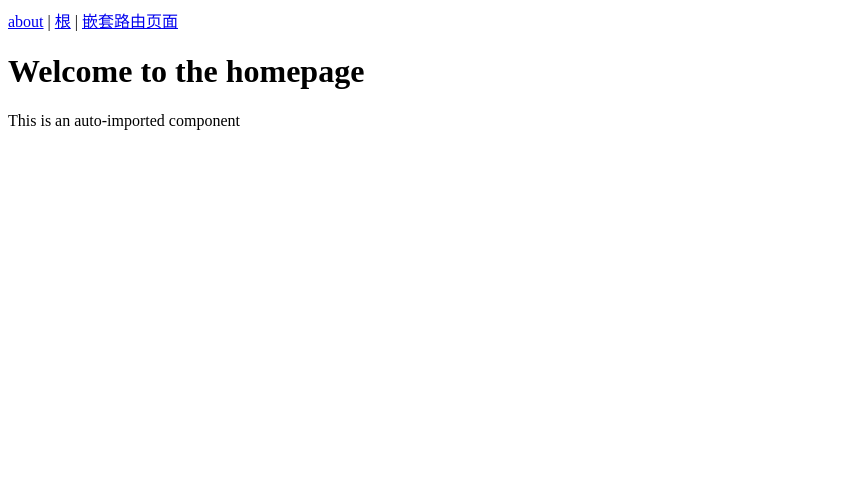
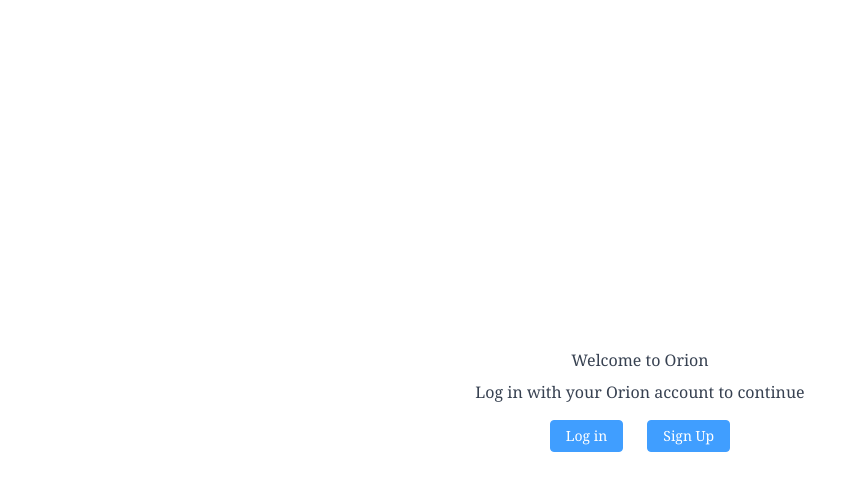
Before and after one commit to ispacc/ocean, a Nuxt app: page / in a window 1280 px wide. Shown: the top 490 px of the page, without its empty margins (0-859 px from the left). Built offline with nearby package versions, Linux system fonts and the light colour scheme.

Commit message:
:sparkles: Introducing new features.

```diff
--- a/app.vue
+++ b/app.vue
@@ -1,5 +1,5 @@
 <template>
-  <div>
+  <div class="antialiased font-sans text-gray-700 dark:text-gray-200 bg-white dark:bg-black [--scroll-mt:10rem] lg:[--scroll-mt:7rem]">
     <NuxtLayout>
       <NuxtPage/>
     </NuxtLayout>
--- a/layouts/default.vue
+++ b/layouts/default.vue
@@ -1,10 +1,5 @@
 <template>
   <div>
-    <NuxtLink to="/about">about</NuxtLink>
-    |
-    <NuxtLink to="/">根</NuxtLink>
-    |
-    <NuxtLink to="/parent-1">嵌套路由页面</NuxtLink>
-    <slot/>
+    <slot />
   </div>
 </template>
--- a/nuxt.config.ts
+++ b/nuxt.config.ts
@@ -1,5 +1,22 @@
-// https://nuxt.com/docs/api/configuration/nuxt-config
 export default defineNuxtConfig({
     devtools: {enabled: true},
 
+
+    runtimeConfig: {
+        public: {
+            baseURL: process.env.API_URL // Exposed to the frontend as well.
+        }
+    },
+    vite:{
+        server:{
+            proxy:{
+                "/api": {
+                    target: "http://localhost:8081",
+                    changeOrigin: true,
+                    rewrite: (path) => path.replace(/^\/api/, ""),
+                  },
+            }
+        }
+    },
+    modules: ["@element-plus/nuxt", "@nuxtjs/tailwindcss"]
 })
--- a/package.json
+++ b/package.json
@@ -9,7 +9,9 @@
     "postinstall": "nuxt prepare"
   },
   "devDependencies": {
+    "@element-plus/nuxt": "^1.0.5",
     "@nuxt/devtools": "latest",
+    "@nuxtjs/tailwindcss": "^6.8.0",
     "@types/node": "^18.16.19",
     "nuxt": "^3.6.2"
   },
--- a/pages/index.vue
+++ b/pages/index.vue
@@ -1,8 +1,23 @@
 <template>
-  <div>
-    <h1>Welcome to the homepage</h1>
-    <AppAlert>
-      This is an auto-imported component
-    </AppAlert>
+  <div class="flex h-screen flex-col flex-auto justify-center items-center font-serif">
+    <div class="mb-2">Welcome to Orion</div>
+    <div class="mb-4">Log in with your Orion account to continue</div>
+    <div class="flex flex-row gap-3">
+      <el-button type="primary"  >Log in</el-button>
+      <el-button type="primary"  >Sign Up</el-button>
+    </div>
   </div>
 </template>
+
+<script lang="ts" setup>
+const config = useRuntimeConfig()
+const data = {}
+
+async function login() {
+  const data = await $fetch('/api/admin/login', {
+    method: 'post',
+    body: {username: 'admin', password: '123'}
+  })
+  console.log(data)
+}
+</script>
--- a/tsconfig.json
+++ b/tsconfig.json
@@ -1,4 +1,3 @@
 {
-  // https://nuxt.com/docs/guide/concepts/typescript
   "extends": "./.nuxt/tsconfig.json"
 }
```
